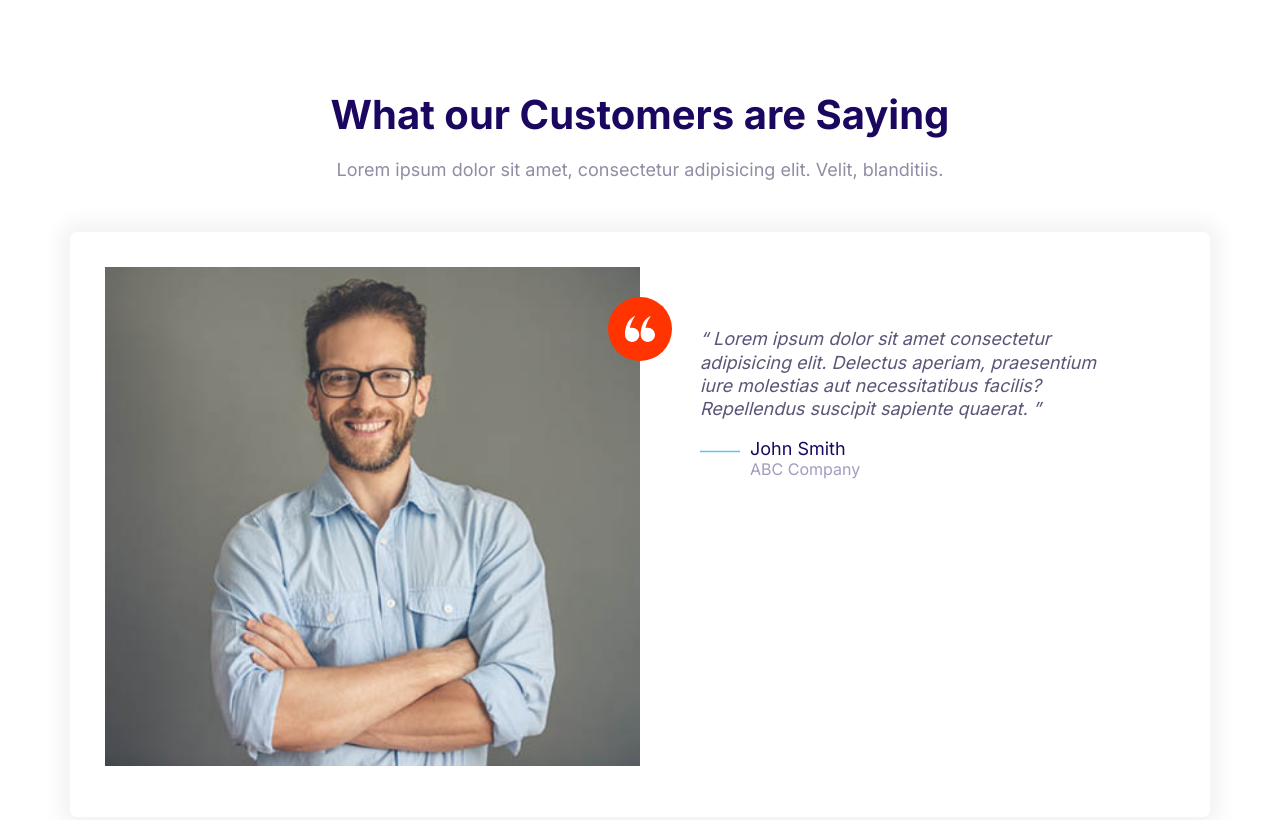
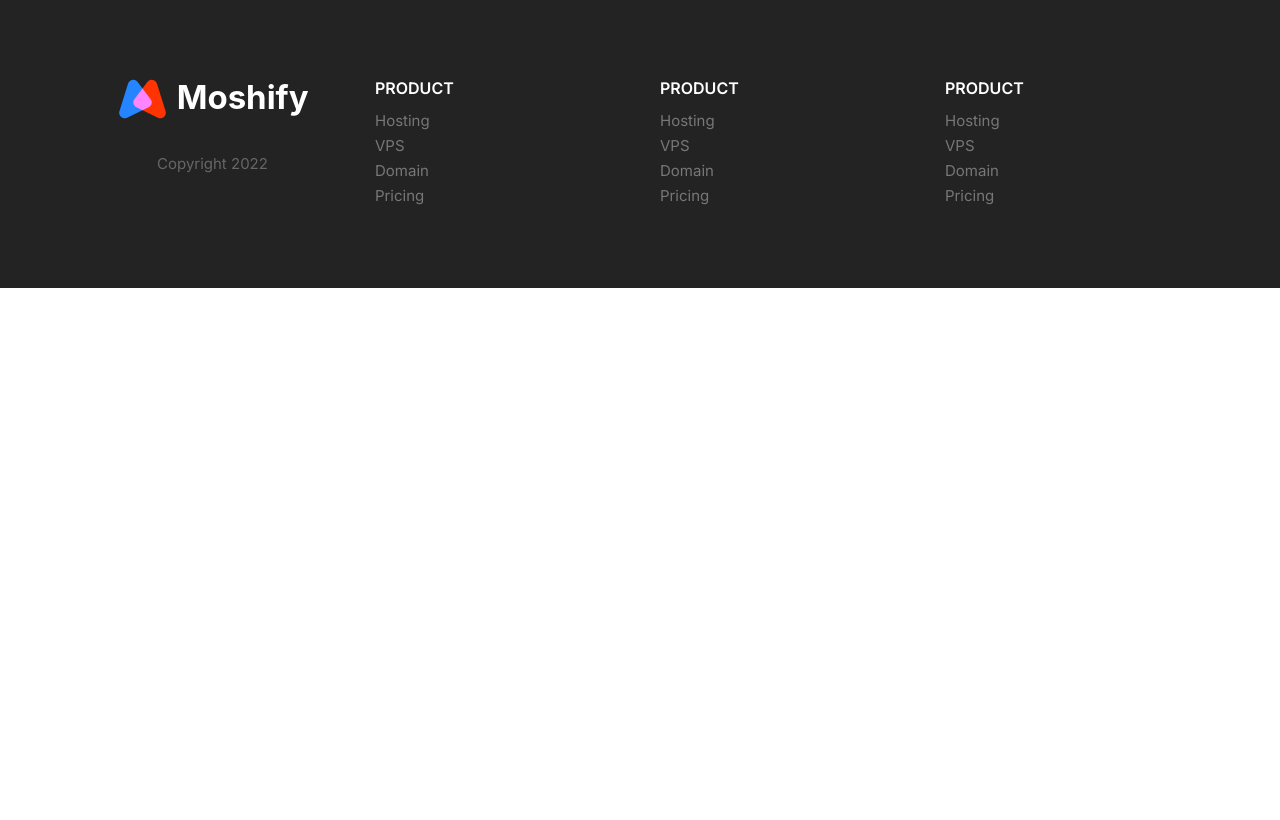
Before and after one commit to thomasjmai22/subscription, a plain HTML site: page index.html in a window 1280 px wide. Drawn offline with Linux system fonts and the light colour scheme.

Commit message:
Added footer component.

```diff
--- a/CSS/styles.css
+++ b/CSS/styles.css
@@ -760,3 +760,70 @@ a {
     max-width: 700px;
   }
 }
+
+/* FOOTER */
+.footer {
+  background: #232323;
+}
+.footer__section {
+  padding: 2rem;
+  border-bottom: 1px solid #393939;
+}
+.footer__section .list {
+  margin: 0;
+}
+.footer__heading {
+  text-transform: uppercase;
+  font-weight: 600;
+}
+.footer__brand {
+  margin-top: 5rem;
+  text-align: center;
+}
+.footer__brand img {
+  /* Consider refactoring and applying to ALL img */
+  width: 100%;
+  max-width: 230px;
+}
+.footer__copyright {
+  font-size: 2.1rem;
+  color: #fff;
+  opacity: 0.3;
+}
+.footer a {
+  color: #777;
+  transition: color 0.3s;
+}
+.footer a:hover {
+  color: #fff;
+}
+
+@media screen and (min-width: 768px) {
+  .footer__sections {
+    grid-template-columns: repeat(auto-fit, minmax(10rem, 1fr));
+  }
+  .footer .collapsible__chevron {
+    display: none;
+  }
+  .footer .collapsible__content {
+    opacity: 1;
+    max-height: 100%;
+  }
+  .footer__brand {
+    order: -1;
+    margin-top: 1rem;
+  }
+  .footer__copyright {
+    font-size: 1.5rem;
+  }
+  .footer__section {
+    border: none;
+  }
+  .footer__heading {
+    font-size: 1.6rem;
+  }
+  .list__footer {
+    line-height: 2.5rem;
+    font-size: 1.5rem;
+  }
+}
--- a/index.html
+++ b/index.html
@@ -15,53 +15,65 @@
     <title>Document</title>
   </head>
   <body>
-    <section class="block">
-      <header class="block__header">
-        <h2>What our Customers are Saying</h2>
-        <p>
-          Lorem ipsum dolor sit amet, consectetur adipisicing elit. Velit,
-          blanditiis.
-        </p>
-      </header>
-      <div class="container">
-        <div class="card testimonial">
-          <div class="grid grid--1x2">
-            <div class="testimonial__image">
-              <img
-                src="./images/testimonial.jpg"
-                alt="A happy smiling customer"
-              />
-              <span class="icon-container icon-container--accent">
-                <svg class="icon icon--white icon--small">
-                  <use xlink:href="images/sprite.svg#quotes"></use>
-                </svg>
-              </span>
-            </div>
-            <blockquote class="quote">
-              <p class="quote__text">
-                Lorem ipsum dolor sit amet consectetur adipisicing elit.
-                Delectus aperiam, praesentium iure molestias aut necessitatibus
-                facilis? Repellendus suscipit sapiente quaerat.
-              </p>
-              <footer>
-                <div class="media">
-                  <div class="media__image">
-                    <svg class="icon icon--primary quote__line">
-                      <use xlink:href="images/sprite.svg#line"></use>
-                    </svg>
-                  </div>
-                  <div class="media__body">
-                    <h3 class="media__title quote__author">John Smith</h3>
-                    <p class="quote__company">ABC Company</p>
-                  </div>
-                </div>
-              </footer>
-            </blockquote>
+    <footer class="block block--dark footer">
+      <div class="container grid footer__sections">
+        <section class="collapsible collapsible--expanded footer__section">
+          <header class="collapsible__header">
+            <h2 class="collapsible__heading footer__heading">Product</h2>
+            <svg class="icon icon--white collapsible__chevron">
+              <use xlink:href="images/sprite.svg#line"></use>
+            </svg>
+          </header>
+          <div class="collapsible__content">
+            <ul class="list list__footer">
+              <li class=""><a href="#">Hosting</a></li>
+              <li class=""><a href="#">VPS</a></li>
+              <li class=""><a href="#">Domain</a></li>
+              <li class=""><a href="#">Pricing</a></li>
+            </ul>
           </div>
-        </div>
+        </section>
+
+        <section class="collapsible footer__section">
+          <header class="collapsible__header">
+            <h2 class="collapsible__heading footer__heading">Product</h2>
+            <svg class="icon icon--white collapsible__chevron">
+              <use xlink:href="images/sprite.svg#line"></use>
+            </svg>
+          </header>
+          <div class="collapsible__content">
+            <ul class="list list__footer">
+              <li class=""><a href="#">Hosting</a></li>
+              <li class=""><a href="#">VPS</a></li>
+              <li class=""><a href="#">Domain</a></li>
+              <li class=""><a href="#">Pricing</a></li>
+            </ul>
+          </div>
+        </section>
+
+        <section class="collapsible footer__section">
+          <header class="collapsible__header">
+            <h2 class="collapsible__heading footer__heading">Product</h2>
+            <svg class="icon icon--white collapsible__chevron">
+              <use xlink:href="images/sprite.svg#line"></use>
+            </svg>
+          </header>
+          <div class="collapsible__content">
+            <ul class="list list__footer">
+              <li class=""><a href="#">Hosting</a></li>
+              <li class=""><a href="#">VPS</a></li>
+              <li class=""><a href="#">Domain</a></li>
+              <li class=""><a href="#">Pricing</a></li>
+            </ul>
+          </div>
+        </section>
+
+        <section class="footer__brand">
+          <img src="images/logo.svg" alt="" />
+          <p class="footer__copyright">Copyright 2022</p>
+        </section>
       </div>
-    </section>
-
+    </footer>
     <script src="js/main.js"></script>
   </body>
 </html>
```
Also changed, not shown: components/collapsibleContent.html (+3 -17 lines), components/footer.html (added, +59 -0 lines), components/lists.html (+7 -0 lines), 1 other file.
